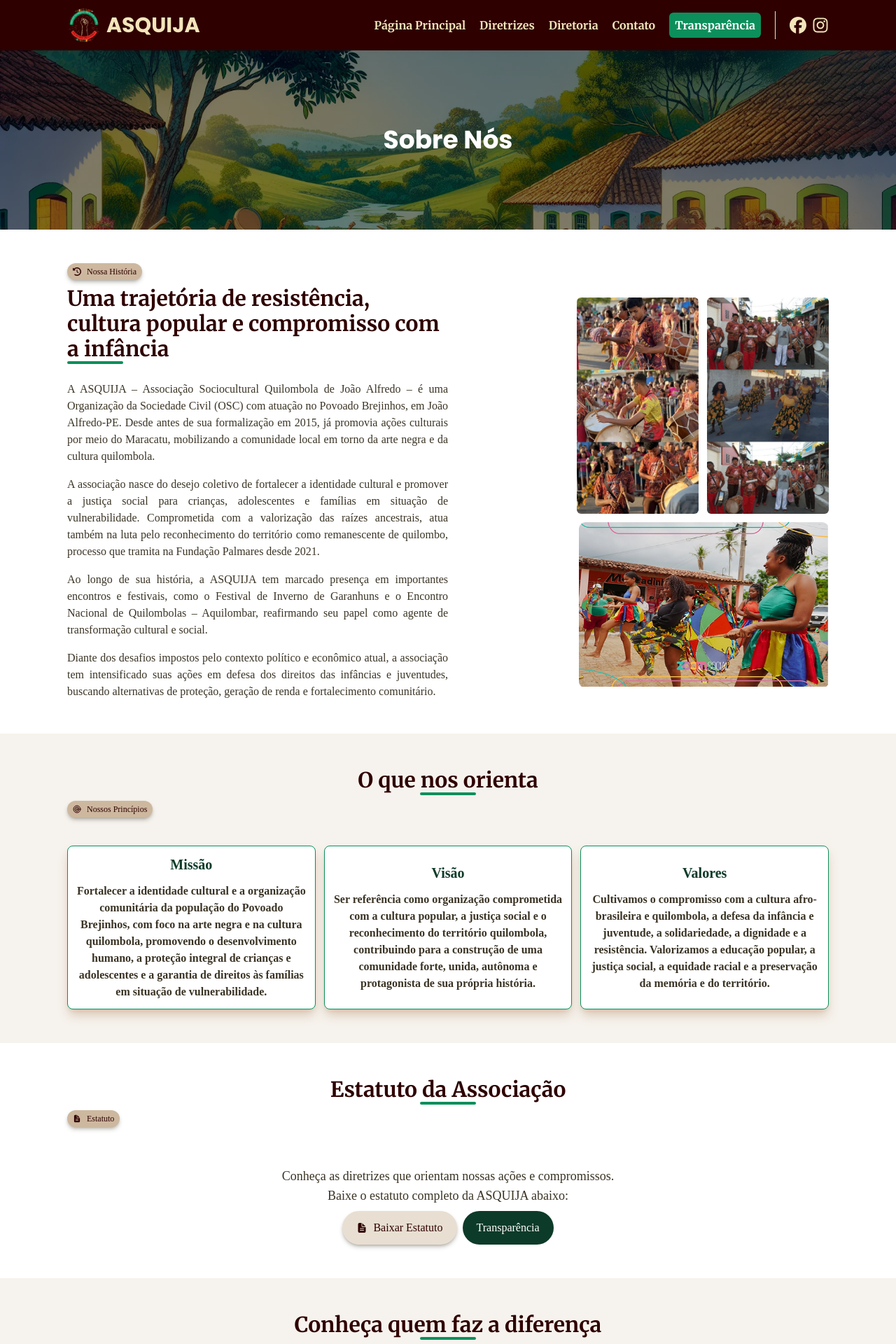
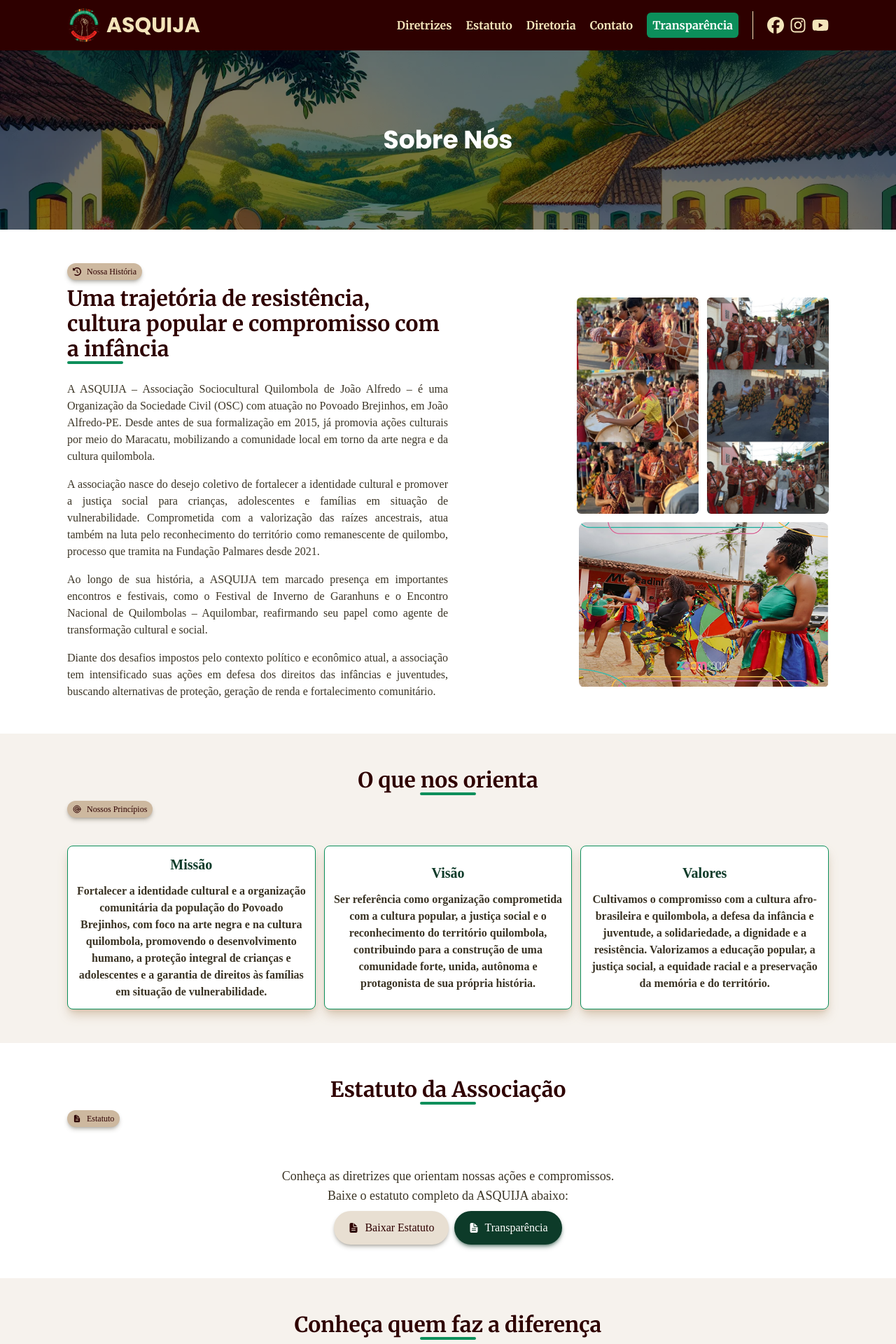
Before and after one commit to svitordev/ASQUIJA, a Next.js app: page /sobre in a window 1280 px wide. Shown: the top 1920 px of the page at 70% size. Built offline with nearby package versions, Linux system fonts and the light colour scheme.

Commit message:
tudo certo até então

```diff
--- a/src/app/page.jsx
+++ b/src/app/page.jsx
@@ -135,12 +135,12 @@ export default function Home() {
                   href="http://"
                   target="_blank"
                   rel="noopener noreferrer"
-                  className="hover:scale-105 hover:text-primary-1"
+                  className="hover:scale-105 hover:text-primary-1 pointer-events-none"
                 >
                   <FaFacebook />
                 </a>
                 <a
-                  href="http://"
+                  href="https://www.instagram.com/associacaoquilombolaa/"
                   target="_blank"
                   rel="noopener noreferrer"
                   className="hover:scale-105 hover:text-primary-1"
@@ -151,7 +151,7 @@ export default function Home() {
                   href="http://"
                   target="_blank"
                   rel="noopener noreferrer"
-                  className="hover:scale-105 hover:text-primary-1"
+                  className="hover:scale-105 hover:text-primary-1 pointer-events-none"
                 >
                   <FaYoutube />
                 </a>
--- a/src/app/projetos/quilomboForte/page.jsx
+++ b/src/app/projetos/quilomboForte/page.jsx
@@ -11,8 +11,8 @@ import { Footer } from "@/components/Footer";
 
 export default function QuilomboForte() {
   const imagens = [
-    "/structure/asquija/sobre1.png",
-    "/structure/asquija/sobre1.png",
+    "/structure/quilomboForte/sobre1.jpg",
+    "/structure/quilomboForte/sobre2.jpg",
   ];
   return (
     <>
@@ -385,9 +385,6 @@ export default function QuilomboForte() {
         </section>
       </main>
       <Footer>
-        <Link className="hover:text-terciary-1" href="/">
-          Página Principal
-        </Link>
         <Link className="hover:text-terciary-1" href="#objetivos">
           Objetivos
         </Link>
--- a/src/app/sobre/page.jsx
+++ b/src/app/sobre/page.jsx
@@ -45,11 +45,11 @@ export default function About() {
   return (
     <>
       <Header>
-        <Link className="hover:text-terciary-1 md:hidden lg:block" href="/">
-          Página Principal
-        </Link>
         <Link className="hover:text-terciary-1" href="#diretrizes">
           Diretrizes
+        </Link>
+        <Link className="hover:text-terciary-1" href="#estatuto">
+          Estatuto
         </Link>
         <Link className="hover:text-terciary-1" href="#equipe">
           Diretoria
@@ -184,7 +184,7 @@ export default function About() {
             <div className="hidden md:flex flex-col items-end space-y-3 w-1/2 xl:w-2/5">
               <div className="flex gap-3 justify-end">
                 <Image
-                  className="w-full md:w-[49%]  lg:w-2/5 rounded-md hover:scale-105 transition-transform duration-300 ease-in-out object-cover"
+                  className="w-full md:w-[48.5%]  lg:w-2/5 rounded-md hover:scale-105 transition-transform duration-300 ease-in-out object-cover"
                   quality={100}
                   width={1000}
                   height={100}
@@ -192,7 +192,7 @@ export default function About() {
                   alt=""
                 />
                 <Image
-                  className="w-full md:w-[49%] lg:w-2/5 rounded-md hover:scale-105 transition-transform duration-300 ease-in-out object-cover"
+                  className="w-full md:w-[48.5%] lg:w-2/5 rounded-md hover:scale-105 transition-transform duration-300 ease-in-out object-cover"
                   quality={100}
                   width={1000}
                   height={100}
@@ -278,10 +278,10 @@ export default function About() {
                 <IoDocumentText /> Baixar Estatuto
               </a>
               <Link
-                className="bg-terciary-2 hover:bg-primary-1 px-5 py-3 text-white rounded-full"
+                className="bg-terciary-2 hover:bg-primary-1 px-5 py-3 text-white rounded-full shadow-md shadow-terciary-2/50 flex items-center gap-2"
                 href="/transparencia"
               >
-                Transparência
+                <IoDocumentText /> Transparência
               </Link>
             </div>
           </div>
--- a/src/components/Header/Menu/socials.jsx
+++ b/src/components/Header/Menu/socials.jsx
@@ -1,5 +1,5 @@
 import React from "react";
-import { FaFacebook, FaInstagram } from "react-icons/fa6";
+import { FaFacebook, FaInstagram, FaYoutube } from "react-icons/fa6";
 
 export const Socials = () => {
   return (
@@ -8,7 +8,7 @@ export const Socials = () => {
         href="http://"
         target="_blank"
         rel="noopener noreferrer"
-        className="hover:scale-110"
+        className="hover:scale-110 pointer-events-none"
       >
         <FaFacebook />
       </a>
@@ -20,6 +20,14 @@ export const Socials = () => {
       >
         <FaInstagram />
       </a>
+      <a
+        href="https://"
+        target="_blank"
+        rel="noopener noreferrer"
+        className="hover:scale-110 pointer-events-none"
+      >
+        <FaYoutube />
+      </a>
     </div>
   );
 };
--- a/src/styles/globals.css
+++ b/src/styles/globals.css
@@ -9,7 +9,7 @@ body {
   padding: 0;
   scroll-behavior: smooth;
 }
-#news, #projects, #sobre, #inicio, #diretrizes, #equipe,#objetivos,#atividades,#beneficiados,#metodologias,#impacto {
+#news, #projects, #sobre, #inicio,#estatuto, #diretrizes, #equipe,#objetivos,#atividades,#beneficiados,#metodologias,#impacto {
     scroll-margin-top: 50px;
 }
 #inicio{
```
Also changed, not shown: public/structure/quilomboForte/sobre1.jpg (added), public/structure/quilomboForte/sobre2.jpg (added).
